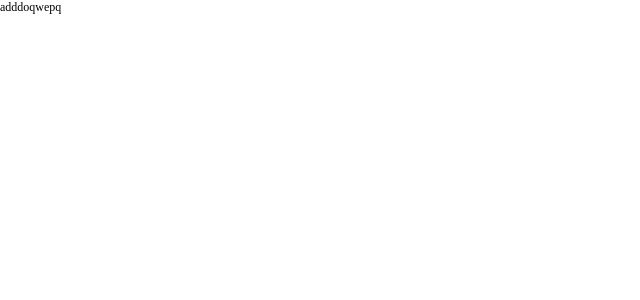
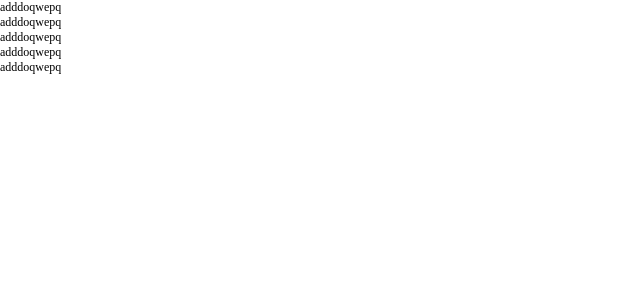
Before and after one commit to im-not-developer/reat-postcss-temp, a React (Create React App) app in the folder line4design-front-web/: page / in a window 1280 px wide. Shown: the top 300 px of the page, without its empty margins (0-640 px from the left). Built offline with nearby package versions, Linux system fonts and the light colour scheme.

Commit message:
Update App.tsx

```diff
--- a/line4design-front-web/src/App.tsx
+++ b/line4design-front-web/src/App.tsx
@@ -9,6 +9,10 @@ function App() {
   return (
     <div>
       <MainPage />
+      <MainPage />
+      <MainPage />
+      <MainPage />
+      <MainPage />
     </div>
   );
 }
```
